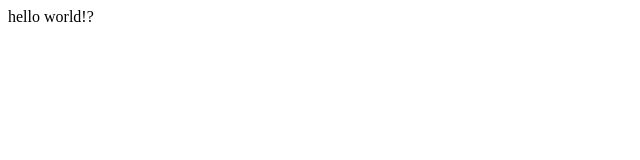
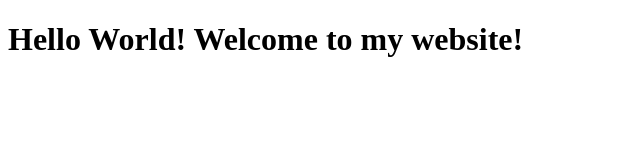
Before and after one commit to VarunDivi/VarunDiviPortfolio, a plain HTML site: page index.html in a window 1280 px wide. Shown: the whole page, without its empty margins (0-640 px from the left). Drawn offline with Linux system fonts and the light colour scheme.

Commit message:
Just starting

```diff
--- a/index.html
+++ b/index.html
@@ -1,8 +1,6 @@
-
+<!DOCTYPE html>
 
 <html>
-	<body>
-		<p> hello world!? </p>
-
-	</body>
+<h1>Hello World! Welcome to my website!
+</h1>
 </html>
```
